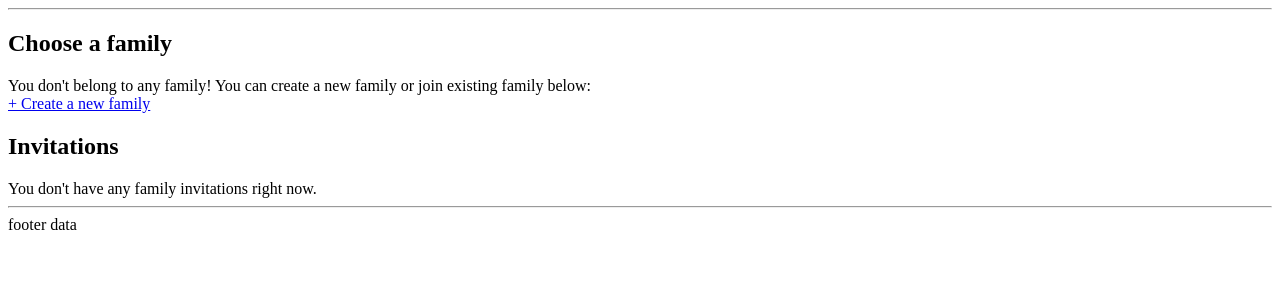
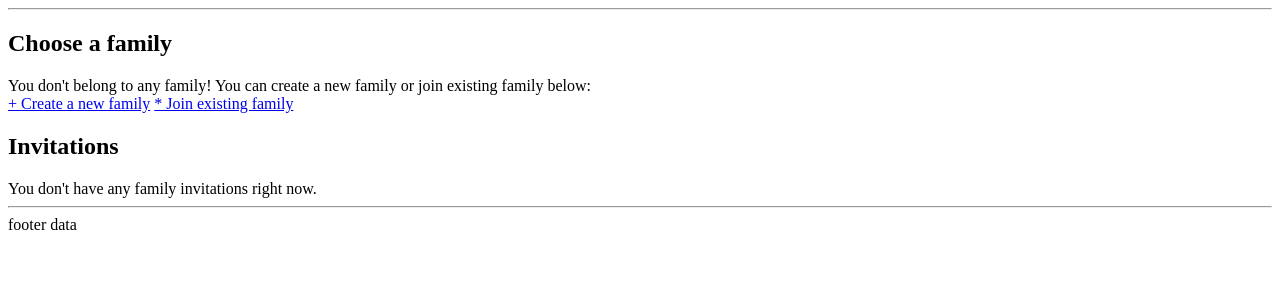
Before and after one commit to PopeFrancisI/rodzynka, a Django app: template templates/family_pick.html in a window 1280 px wide. Shown: the part 26-326 px from the top of the page. Run offline with Django 3.2, Linux system fonts and the light colour scheme; the template is opened without the code that fills it, so the values that code supplies are empty.

Commit message:
added join request to family pick page

```diff
--- a/templates/family_pick.html
+++ b/templates/family_pick.html
@@ -12,6 +12,7 @@
     {% endfor %}
 
     <a href="{% url 'family_create' %}">+ Create a new family</a>
+    <a href="{% url 'family_request_join' %}">* Join existing family</a>
     <br>
 
     <h2>Invitations</h2>
```
